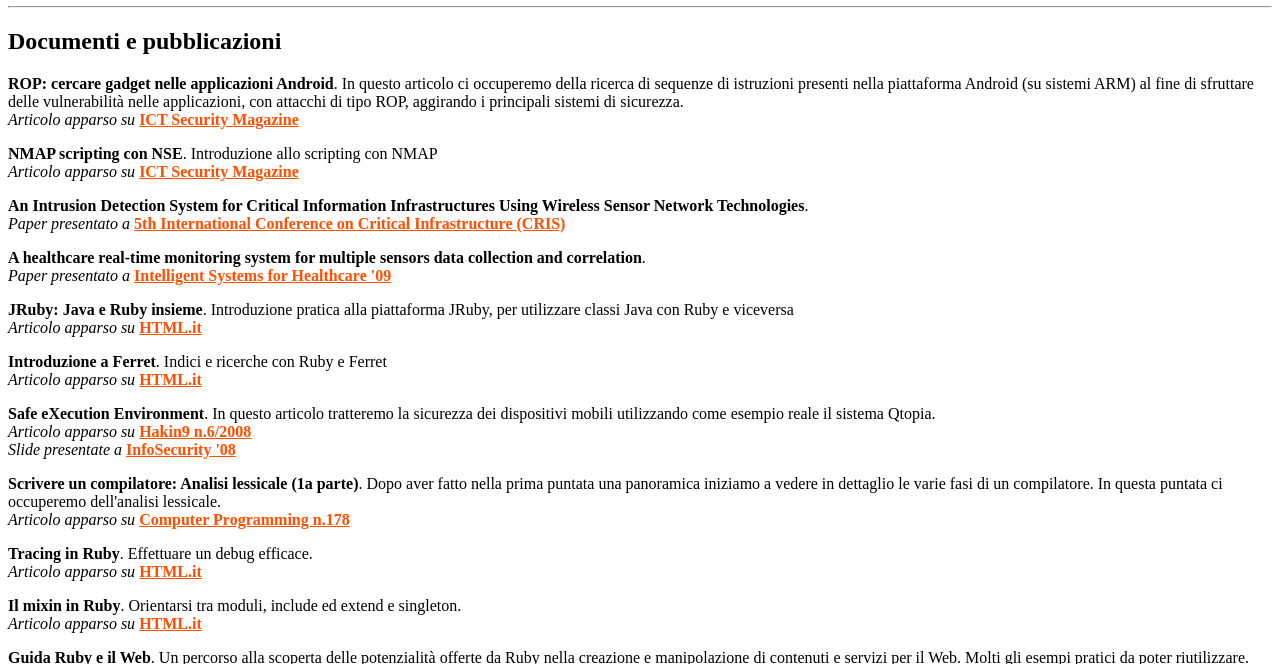
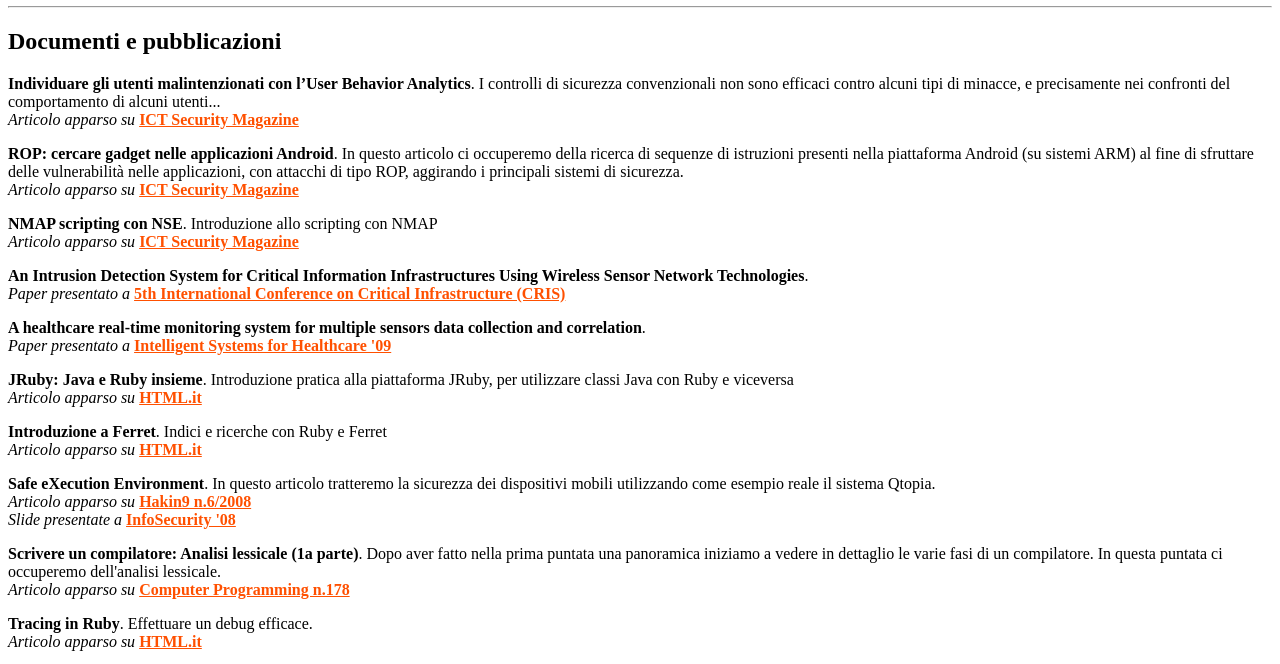
Before and after one commit to krsh/krsh.github.io, a plain HTML site: page index.html in a window 1280 px wide. Shown: the part 96-760 px from the top of the page. Drawn offline with Linux system fonts and the light colour scheme.

Commit message:
Added new article

```diff
--- a/index.html
+++ b/index.html
@@ -31,6 +31,11 @@ height="0" width="0" style="display:none;visibility:hidden"></iframe></noscript>
 
 
 <h2><a name="doc">Documenti e pubblicazioni</a></h2>
+
+<p><b>Individuare gli utenti malintenzionati con l’User Behavior Analytics</b>.
+I controlli di sicurezza convenzionali non sono efficaci contro alcuni tipi di minacce, e precisamente nei confronti del comportamento di alcuni utenti...<br><i>Articolo apparso su </i><b>
+<a href="https://www.ictsecuritymagazine.com/articoli/individuare-gli-utenti-malintenzionati-con-luser-behavior-analytics/" target="_blank">
+ICT Security Magazine</a></b></p>
 
 <p><b>ROP: cercare gadget nelle applicazioni Android</b>.
 In questo articolo ci occuperemo della ricerca di sequenze di istruzioni presenti nella piattaforma Android (su sistemi ARM) al fine di sfruttare delle vulnerabilità nelle applicazioni, con attacchi di tipo ROP, aggirando i principali sistemi di sicurezza.<br><i>Articolo apparso su </i><b>
```
